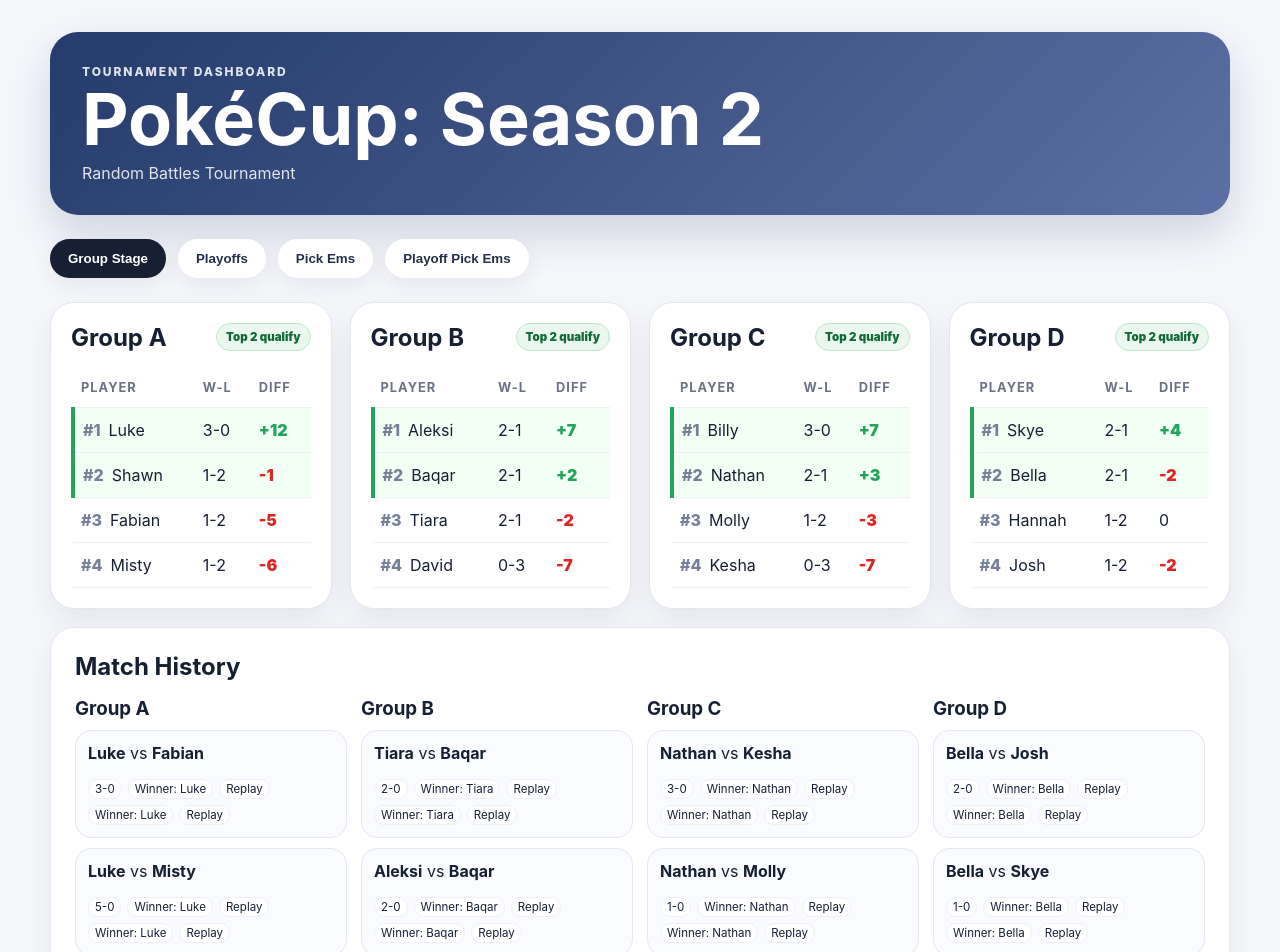
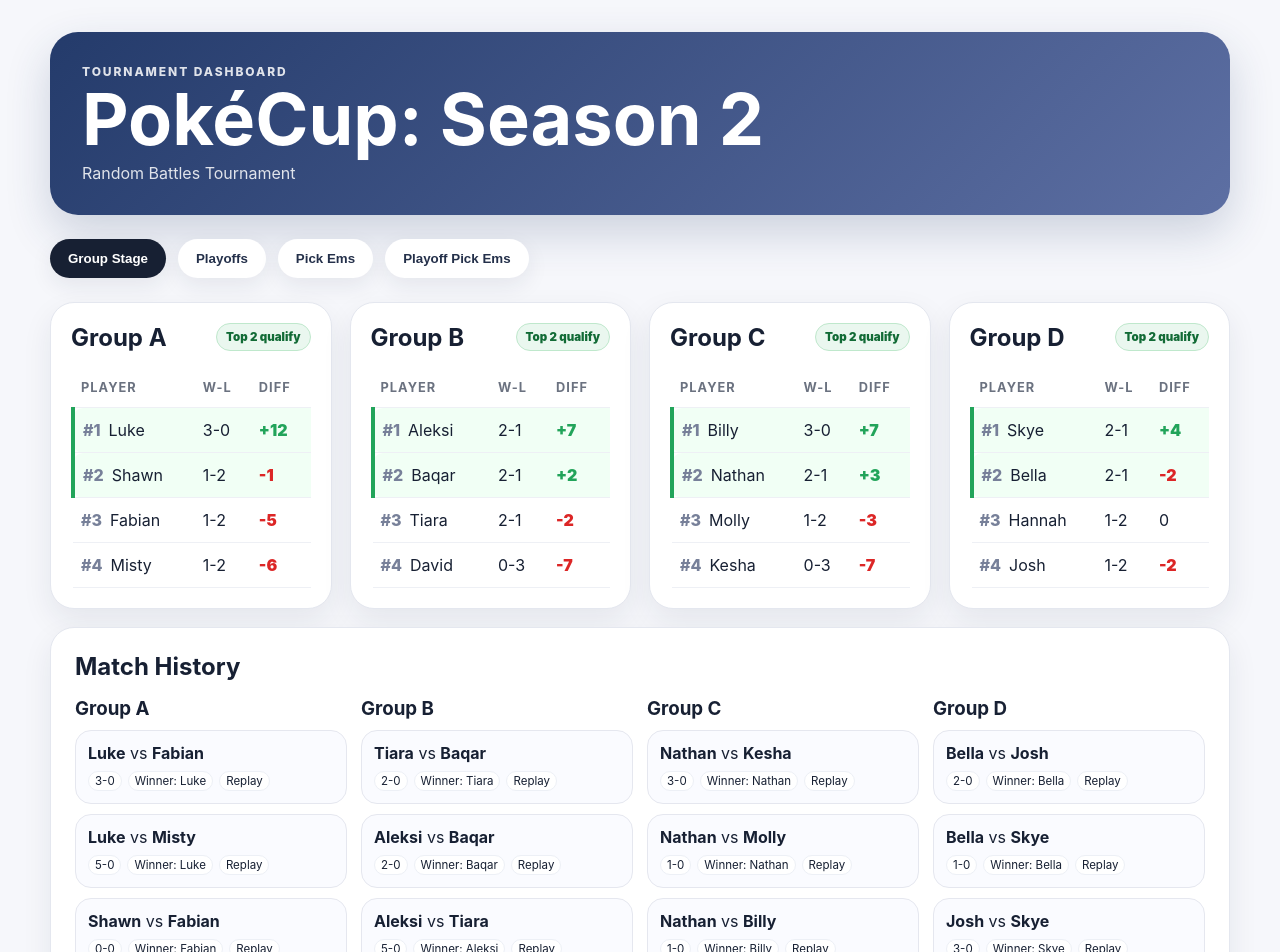
Before and after one commit to nathanrowell/pokecup, a React (Vite) app: page / in a window 1280 px wide. Shown: the top 952 px of the page. Built offline with nearby package versions, Linux system fonts and the light colour scheme.

Commit message:
Update standings

```diff
--- a/public/tournament.json
+++ b/public/tournament.json
@@ -236,7 +236,7 @@
       {
         "name": "Grand Finals",
         "matches": [
-          { "slot": "GF", "player1": "Luke", "player2": "Aleksi", "score": "", "winner": "", "replay": "" }
+          { "slot": "GF", "player1": "Luke", "player2": "Aleksi", "score": "BO3 2-0", "winner": "Aleksi", "replays": ["https://replay.pokemonshowdown.com/gen9randombattle-2631797822", "https://replay.pokemonshowdown.com/gen9randombattle-2631800827"] }
         ]
       }
     ]
--- a/src/main.jsx
+++ b/src/main.jsx
@@ -135,26 +135,23 @@
       <div>
         <strong>{match.player1}</strong> vs <strong>{match.player2}</strong>
       </div>
-      <div className="history-meta">
+
       <div className="history-meta">
         <span>{match.score || 'Score TBD'}</span>
 
-          {match.winner && (
-            <span>Winner: {match.winner}</span>
-          )}
+        {match.winner && <span>Winner: {match.winner}</span>}
 
-          {match.replay && (
-            <a
-              href={match.replay}
-              target="_blank"
-              rel="noreferrer"
-            >
+        {match.replays?.length
+          ? match.replays.map((replay, index) => (
+              <a key={replay} href={replay} target="_blank" rel="noreferrer">
+                Replay {index + 1}
+              </a>
+            ))
+          : match.replay && (
+              <a href={match.replay} target="_blank" rel="noreferrer">
                 Replay
               </a>
             )}
-        </div>
-        <span>Winner: {match.winner || 'TBD'}</span>
-        {match.replay && <a href={match.replay} target="_blank" rel="noreferrer">Replay</a>}
       </div>
     </div>
   );
@@ -197,7 +194,13 @@
 
         {match.winner && <span>Winner: {match.winner}</span>}
 
-        {match.replay && (
+        {match.replays?.length
+  ? match.replays.map((replay, index) => (
+      <a key={replay} href={replay} target="_blank" rel="noreferrer">
+        Replay {index + 1}
+      </a>
+    ))
+  : match.replay && (
       <a href={match.replay} target="_blank" rel="noreferrer">
         Replay
       </a>
```
Also changed, not shown: 3 other files (tests, documents, lock files or other folders). Lines whose indentation alone changed are shown as unchanged.
